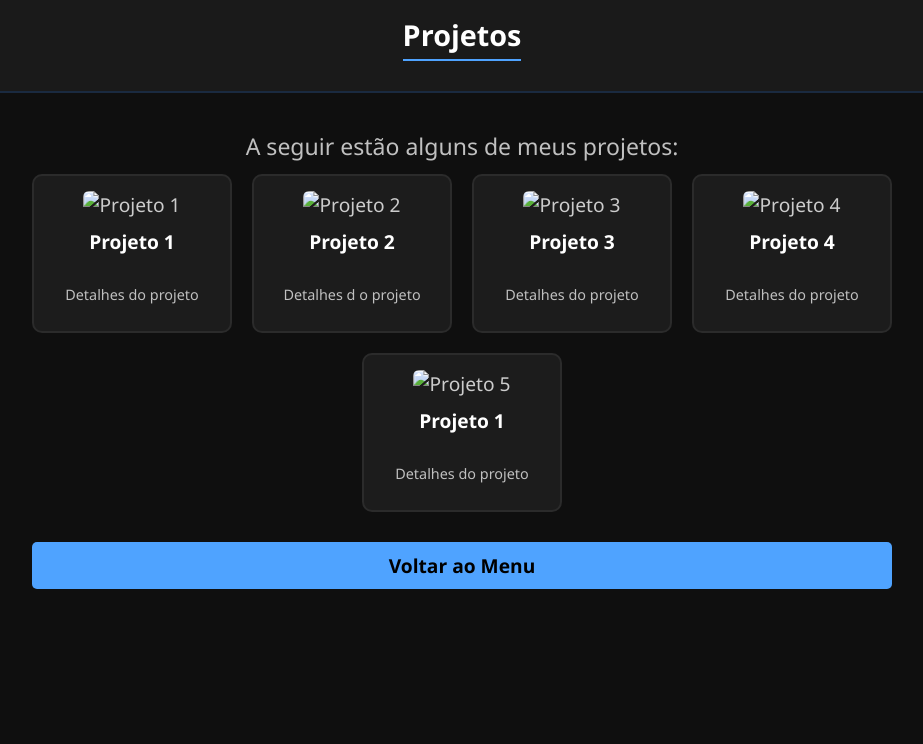
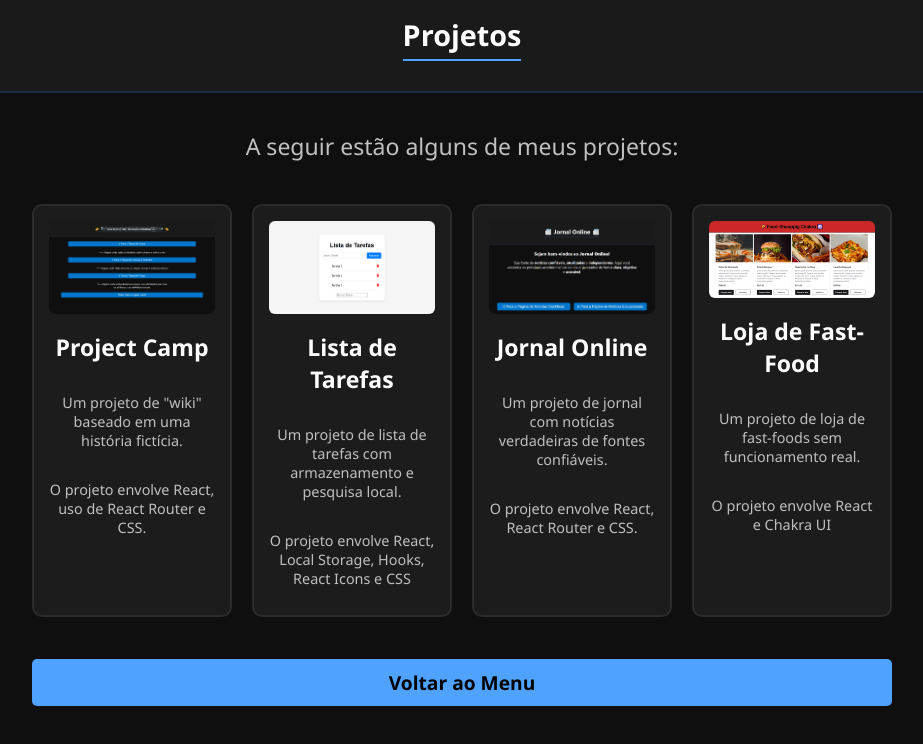
Before and after one commit to PedroOliveira-N/my-new-portfolio, a plain HTML site: page projetos.html in a window 1280 px wide. Shown: the whole page, without its empty margins (178-1101 px from the left). Drawn offline with Linux system fonts and the light colour scheme.

Commit message:
Adicionando projetos e selecionando estilização final

```diff
--- a/projetos.html
+++ b/projetos.html
@@ -11,36 +11,41 @@
   <main>
     <p>A seguir estão  alguns de meus projetos:</p>
     <div class="card-central">
+      <a href="https://campones-escolhido.vercel.app" target="_blank" rel="noopener noreferrer" style="text-decoration: none;">
+        <div class="card-projetos">
+          <img src="img/projeto-camp.png" alt="Projeto 1"/>
+          <h4>Project Camp</h4>
+          <p>Um projeto de "wiki" baseado em uma história fictícia.</p>
+          <p>O projeto envolve React, uso de React Router e CSS.</p>
+        </div>
+      </a>
+
+      <a href="https://lista-de-tarefas-pi-eosin.vercel.app" target="_blank" rel="noopener noreferrer" style="text-decoration: none;">
       <div class="card-projetos">
-        <img src="img/projeto1.png" alt="Projeto 1" />
-        <h4>Projeto 1</h4>
-        <p>Detalhes do projeto</p>
+        <img src="img/project-lista-de-tarefas.png" alt="Projeto 2"/>
+        <h4>Lista de Tarefas</h4>
+        <p>Um projeto de lista de tarefas com armazenamento e pesquisa local.</p>
+        <p>O projeto envolve React, Local Storage, Hooks, React Icons e CSS</p>
       </div>
 
-      <div class="card-projetos">
-        <img src="img/projeto2.png" alt="Projeto 2" />
-        <h4>Projeto 2</h4>
-        <p>Detalhes d
-          o projeto</p>
-      </div>
+      <a href="https://react-app-jornal.vercel.app" target="_blank" rel="noopener noreferrer" style="text-decoration: none;">
+        <div class="card-projetos">
+          <img src="img/react-journal.png" alt="Projeto 3"/>
+          <h4>Jornal Online</h4>
+          <p>Um projeto de jornal com notícias verdadeiras de fontes confiáveis.</p>
+          <p>O projeto envolve React, React Router e CSS.</p>
+        </div>
+      </a>
 
-      <div class="card-projetos">
-        <img src="img/projeto3.png" alt="Projeto 3" />
-        <h4>Projeto 3</h4>
-        <p>Detalhes do projeto</p>
-      </div>
+      <a href="https://design-loja-comida-chakra.vercel.app" target="_blank" rel="noopener noreferrer" style="text-decoration: none;">
+        <div class="card-projetos">
+          <img src="img/Food-store-chakra-ui.png" alt="Projeto 4"/>
+          <h4>Loja de Fast-Food</h4>
+          <p>Um projeto de loja de fast-foods sem funcionamento real.</p>
+          <p>O projeto envolve React e Chakra UI</p>
+        </div>
+      </a>
 
-      <div class="card-projetos">
-        <img src="img/projeto4.png" alt="Projeto 4" />
-        <h4>Projeto 4</h4>
-        <p>Detalhes do projeto</p>
-      </div>
-
-      <div class="card-projetos">
-        <img src="img/projeto5.png" alt="Projeto 5" />
-        <h4>Projeto 1</h4>
-        <p>Detalhes do projeto</p>
-      </div>
     </div>
       <ul style="list-style: none; width: 1000px;">
       <li style="width: 1000px;"><a href="menu.html" class="botao-menu">Voltar ao Menu</a></li>
--- a/style.css
+++ b/style.css
@@ -1,4 +1,3 @@
-/* Reset básico */
 * {
   margin: 0;
   padding: 0;
@@ -16,7 +15,6 @@ body {
   font-size: 120%;
 }
 
-/* Header */
 header {
   position: fixed;
   top: 0;
@@ -43,7 +41,6 @@ p, a {
   color: white;
 }
 
-/* Menu */
 .menu-btns {
   display: grid;
   grid-template-columns: 1fr 1fr;
@@ -56,12 +53,14 @@ p, a {
   display: grid;
   width: 100%;
   background-color: #4fa3ff;
-  color: #000;
+  color: #000000;
   transition: background-color 0.3s ease, color 0.3s ease;
   border-radius: 5px;
   font-weight: bold;
   text-align: center;
   padding: 10px 20px;
+  text-decoration: none;
+  max-width: 860px;
 }
 
 .menu nav ul {
@@ -86,15 +85,10 @@ p, a {
   border-radius: 5px;
   font-weight: bold;
   text-decoration: none;
-  width: 90%;
+  width: 100%;
   max-width: 860px;
   transition: background-color 0.3s ease, color 0.3s ease;
   text-align: center;
-}
-
-.botao-menu:hover {
-  background-color: #2b7bd7;
-  color: #fff;
 }
 
 .menu nav ul li a:hover,
@@ -103,7 +97,6 @@ p, a {
   color: #fff;
 }
 
-/* Main content */
 main {
   padding-top: 100px;
   padding: 100px 20px 40px;
@@ -116,7 +109,6 @@ section {
   margin-bottom: 60px;
 }
 
-/* Títulos */
 h1 {
   font-size: 2rem;
   color: white;
@@ -147,9 +139,9 @@ li {
   list-style-position: inside;
 }
 
-/* Cartões */
 .card-central {
-  display: flex;
+  display: grid;
+  grid-template-columns: 1fr 1fr 1fr 1fr;
   flex-wrap: wrap;
   justify-content: center;
   gap: 20px;
@@ -160,7 +152,9 @@ li {
   border: 2px solid #2b2b2b;
   border-radius: 10px;
   padding: 15px;
-  width: 200px;
+  width: 100%;
+  height: 100%;
+  max-width: 210px;
   text-align: center;
   transition: transform 0.3s ease;
 }
@@ -171,7 +165,9 @@ li {
 
 .card-projetos img {
   width: 100%;
-  height: 120px;
+  max-width: 200px;
+  max-height: 250px;
+  height: auto;
   object-fit: cover;
   border-radius: 6px;
   margin-bottom: 10px;
@@ -186,7 +182,6 @@ li {
   font-size: 0.9rem;
 }
 
-/* Footer */
 footer {
   background-color: #1A2A40;
   color: #ddd;
@@ -196,7 +191,6 @@ footer {
   border-top: 2px solid #0a0a0a;
 }
 
-/* Links úteis */
 a {
   color: #4fa3ff;
   transition: color 0.3s ease;
@@ -206,7 +200,6 @@ a:hover {
   color: #88c8ff;
 }
 
-/* Responsivo */
 @media (max-width: 700px) {
   .menu nav ul {
     flex-direction: column;
```
Also changed, not shown: index.html (+1 -1 lines), links.html (+9 -7 lines), sobre.html (+1 -3 lines), img/Food-store-chakra-ui.png (added), img/project-lista-de-tarefas.png (added), img/projeto-camp.png (added), img/react-journal.png (added).
